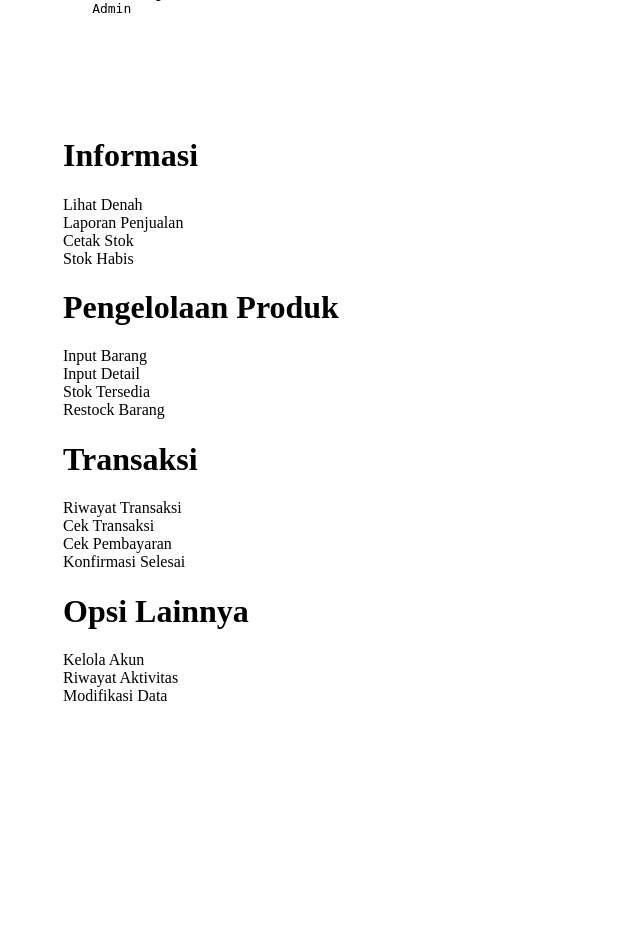
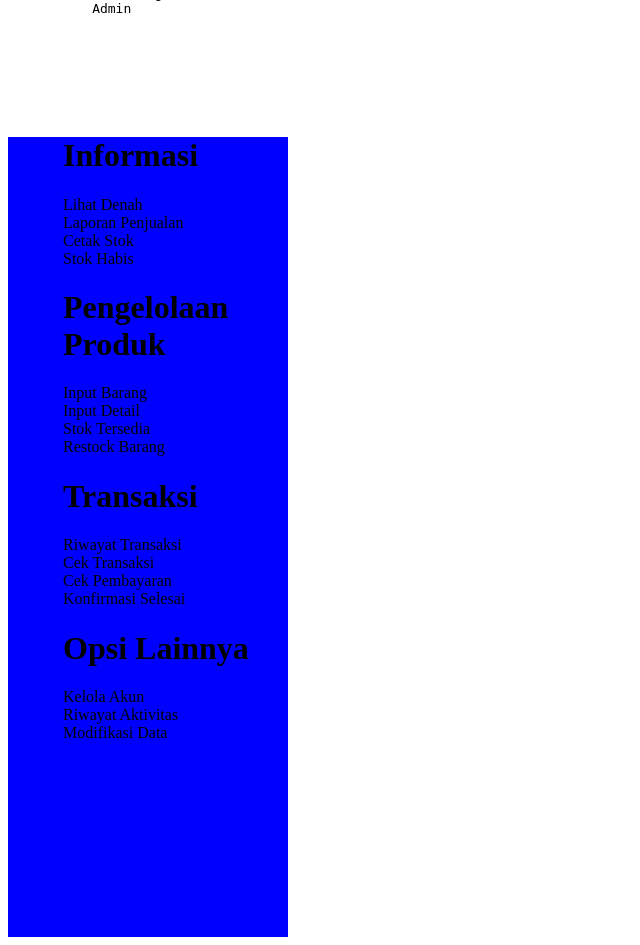
Before and after one commit to p1ckless/ProjectAkhirSemester, a Flask app: page / in a window 1280 px wide. Shown: the part 216-1161 px from the top of the page, without its empty margins (0-640 px from the left). Before the commit the page ends 917 px from the top, so only its background shows below. Run offline with Flask 3, Linux system fonts and the light colour scheme.

Commit message:
add div for layout sidebar

```diff
--- a/static/style.css
+++ b/static/style.css
@@ -21,6 +21,12 @@
   left: 45px;
 }
 
+.layout-utama {
+  background-color: blue;
+  width: 280px;
+  min-height: 100vh;
+}
+
 .admin-option {
   list-style: none;
   position: relative;
--- a/templates/index.html
+++ b/templates/index.html
@@ -12,10 +12,11 @@
   <h1 class="text1"> Beranda Admin </h1>
   <br>
   <h2 class="admin-section"> Admin Menu </h2>
-
   <img src="static/image/profile.jpg" alt="admin-profile" class="admin-profile"/>
   <pre class="admin-name">Selamat Datang
      Admin</pre>
+
+<div class="layout-utama">
 
     <div class="admin-menu">
       <ul class="admin-option">
@@ -51,5 +52,7 @@
 
     </div>
 
+  </div>
+
 </body>
 </html>
```
Lines whose indentation alone changed are shown as unchanged.
